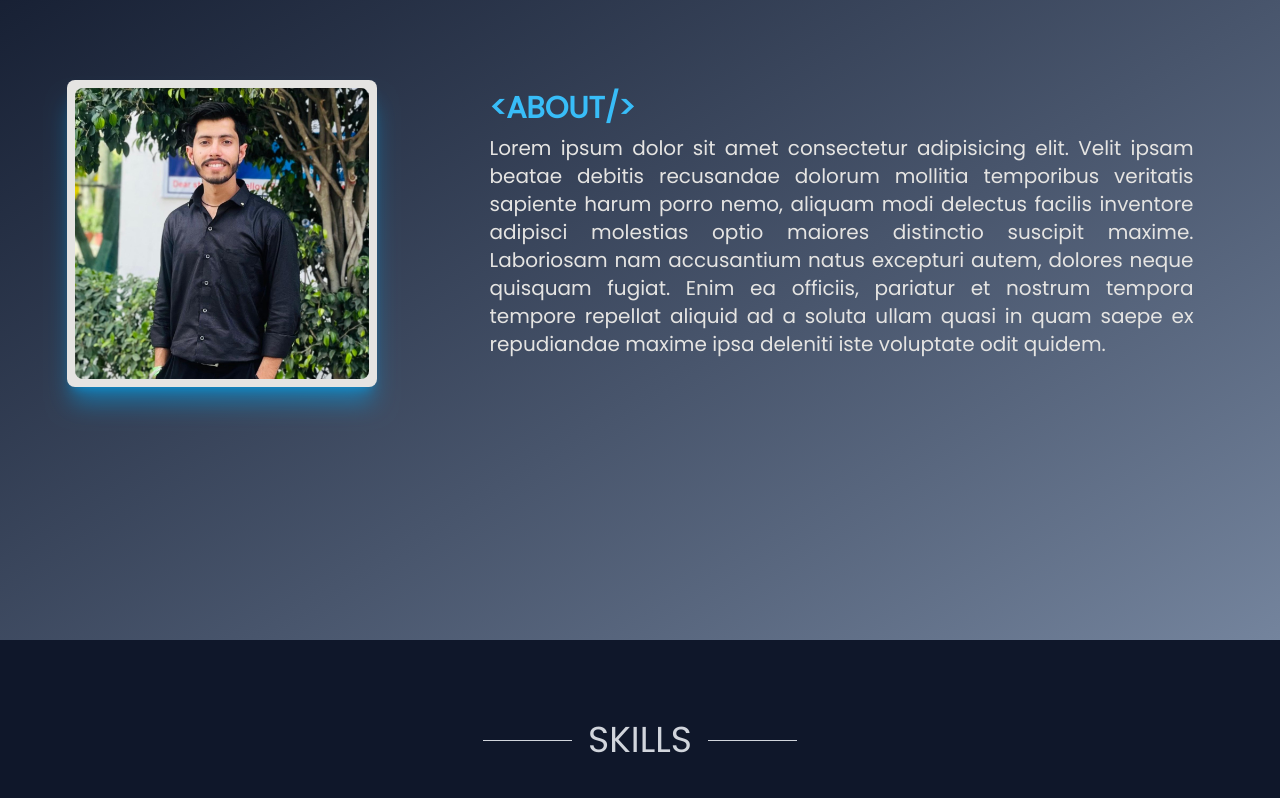
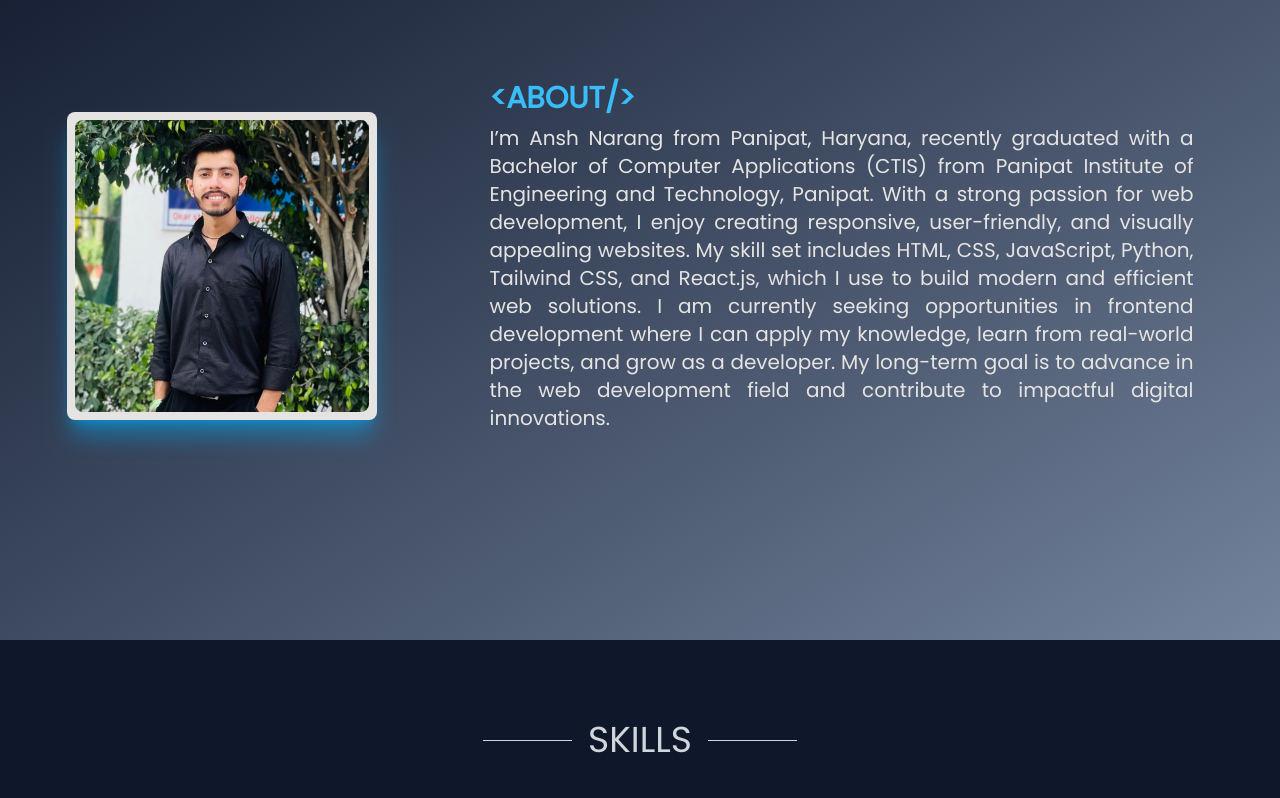
Before and after one commit to AnshNarang77/My-Portfolio, a plain HTML site: page index.html in a window 1280 px wide. Shown: the part 960-1758 px from the top of the page. Drawn offline with nearby package versions, Linux system fonts and the light colour scheme; files that its build step writes are made by us from their sources.

Commit message:
about set

```diff
--- a/index.html
+++ b/index.html
@@ -113,14 +113,13 @@
                     &ltABOUT/&gt
                 </h1>
                 <p class="text-[#e5e4e2] lg:text-lg xl:text-xl" data-aos="fade-in" data-aos-duration="1000">
-                    Lorem ipsum dolor sit amet consectetur adipisicing elit. Velit ipsam
-                    beatae debitis recusandae dolorum mollitia temporibus veritatis
-                    sapiente harum porro nemo, aliquam modi delectus facilis inventore
-                    adipisci molestias optio maiores distinctio suscipit maxime.
-                    Laboriosam nam accusantium natus excepturi autem, dolores neque
-                    quisquam fugiat. Enim ea officiis, pariatur et nostrum tempora
-                    tempore repellat aliquid ad a soluta ullam quasi in quam saepe ex
-                    repudiandae maxime ipsa deleniti iste voluptate odit quidem.
+                    I’m Ansh Narang from Panipat, Haryana, recently graduated with a Bachelor of Computer Applications
+                    (CTIS) from Panipat Institute of Engineering and Technology, Panipat. With a strong passion for web
+                    development, I enjoy creating responsive, user-friendly, and visually appealing websites. My skill
+                    set includes HTML, CSS, JavaScript, Python, Tailwind CSS, and React.js, which I use to build modern
+                    and efficient web solutions. I am currently seeking opportunities in frontend development where I
+                    can apply my knowledge, learn from real-world projects, and grow as a developer. My long-term goal
+                    is to advance in the web development field and contribute to impactful digital innovations.
                 </p>
             </div>
         </div>
@@ -285,7 +284,10 @@
                             ensuring a smooth shopping experience. This project highlights my skills in building dynamic
                             UIs with React components, Tailwind styling, and implementing category-based filtering
                             logic.</div>
-                            <div><button class="bg-[#38bdf8] hover:bg-sky-500 p-2 text-white font-semibold px-3 rounded-md mt-2"><a href="https://gadget-hub-ansh77.vercel.app/" target="_blank">Live Demo ⇗</a></button></div>
+                        <div><button
+                                class="bg-[#38bdf8] hover:bg-sky-500 p-2 text-white font-semibold px-3 rounded-md mt-2"><a
+                                    href="https://gadget-hub-ansh77.vercel.app/" target="_blank">Live Demo
+                                    ⇗</a></button></div>
                     </div>
 
                     <div class="h-[70vh]  relative flex items-end rounded-lg overflow-hidden mt-10">
@@ -297,12 +299,16 @@
                     </div>
                     <div class="mt-2 p-2">
                         <div class="text-lg font-serif underline text-white">About Anand Lab</div>
-                        <div class="mt-2 text-white">A diagnostic laboratory web platform created with the MERN stack and
+                        <div class="mt-2 text-white">A diagnostic laboratory web platform created with the MERN stack
+                            and
                             Tailwind CSS in collaboration with a team. My key contribution was designing and developing
                             the frontend for the "About" and "Services" pages, ensuring a clean, responsive, and
                             user-friendly interface. The pages feature structured layouts, optimized visuals, and smooth
                             styling to maintain brand consistency and enhance user experience.</div>
-                            <div><button class="bg-[#38bdf8] hover:bg-sky-500 p-2 text-white font-semibold px-3 rounded-md mt-2"><a href="https://diagnostic-lab-eight.vercel.app/" target="_blank">Live Demo ⇗</a></button></div>
+                        <div><button
+                                class="bg-[#38bdf8] hover:bg-sky-500 p-2 text-white font-semibold px-3 rounded-md mt-2"><a
+                                    href="https://diagnostic-lab-eight.vercel.app/" target="_blank">Live Demo
+                                    ⇗</a></button></div>
                     </div>
 
 
```
